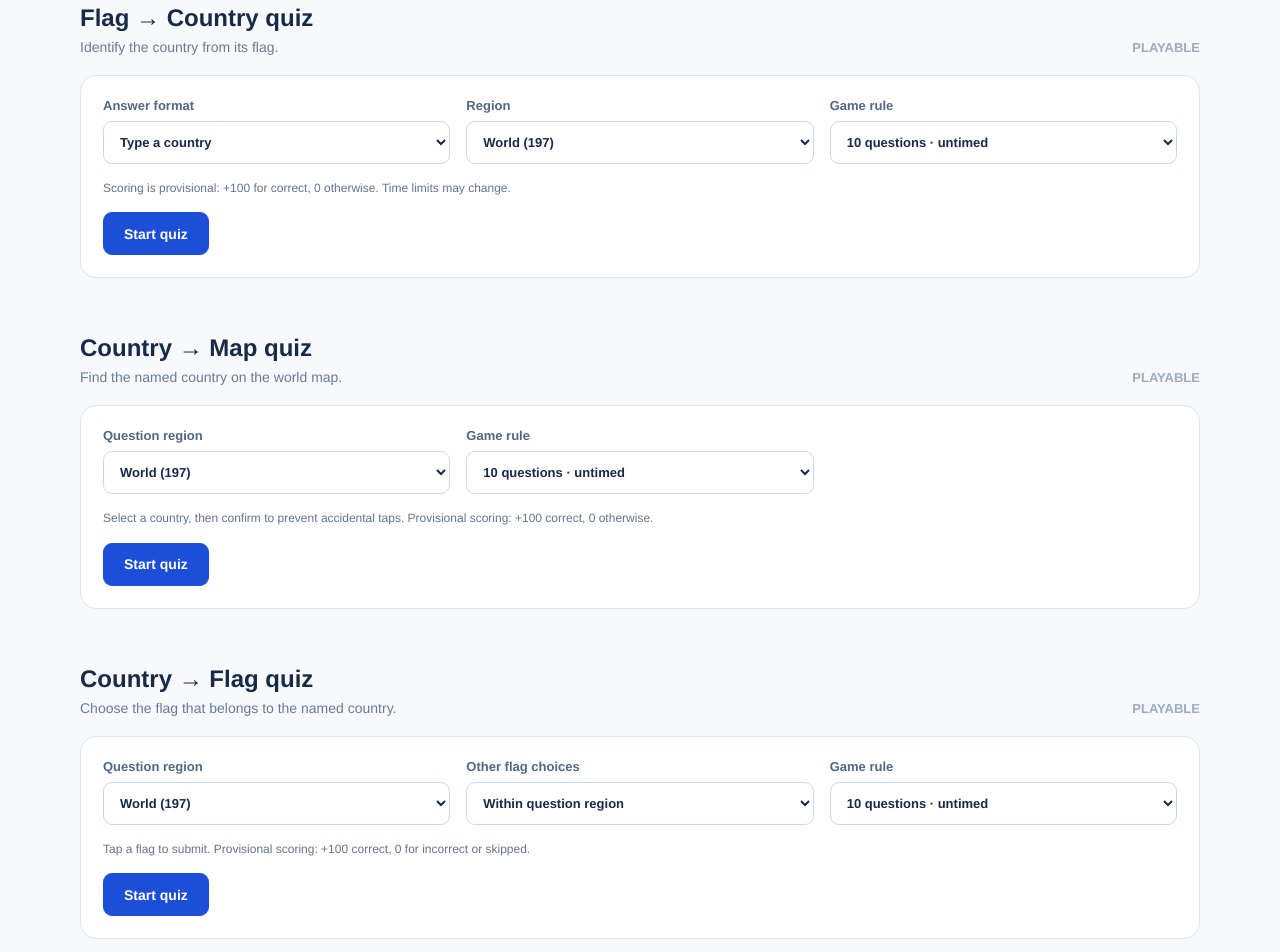
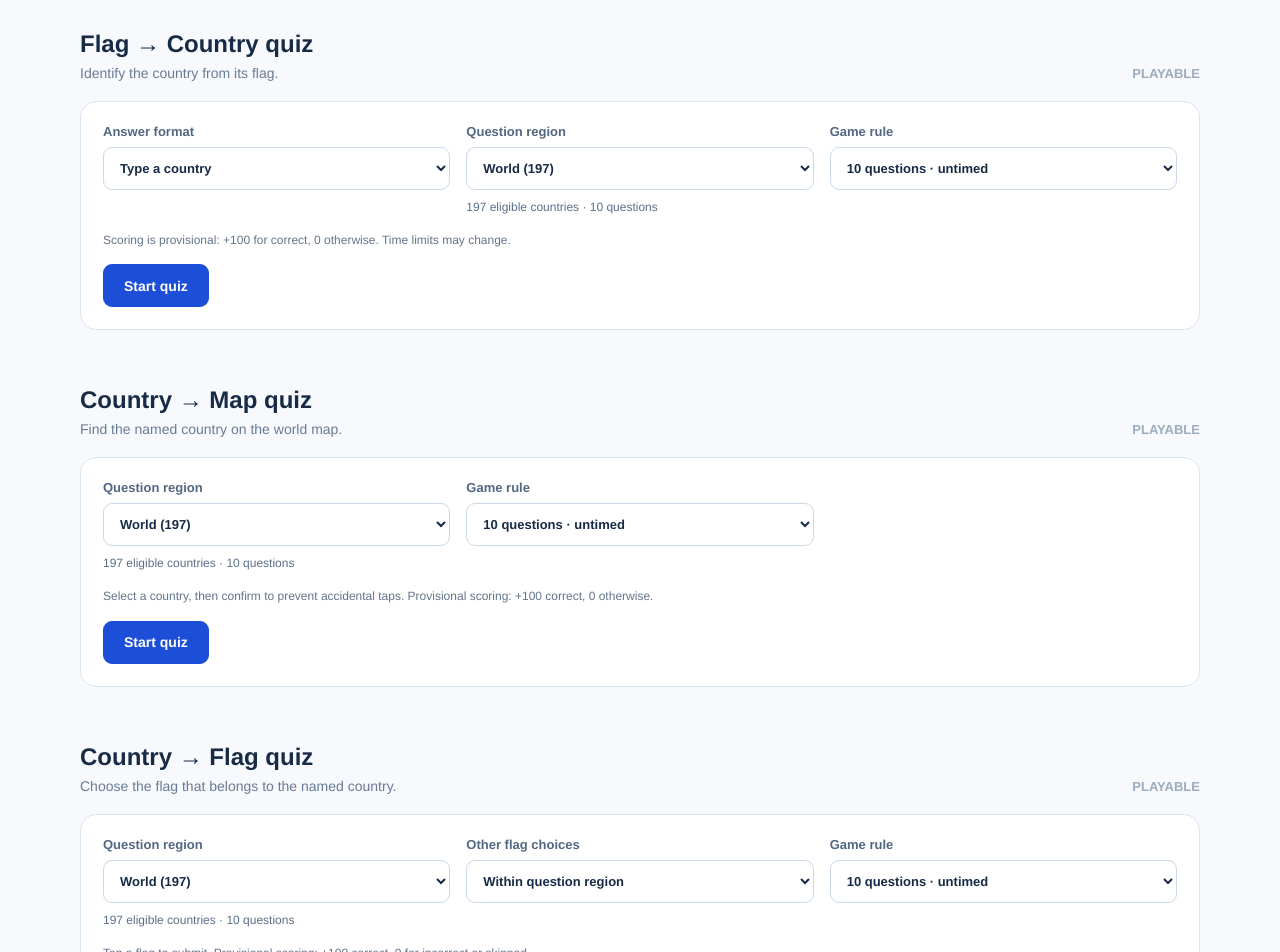
Before and after one commit to naoiw/geo-quiz, a React (Vite) app: page / in a window 1280 px wide. Shown: the part 800-1752 px from the top of the page. Built offline with nearby package versions, Linux system fonts and the light colour scheme.

Commit message:
feat: share region selector across all quiz formats and show playable question counts

```diff
--- a/src/features/quiz/NameQuiz.css
+++ b/src/features/quiz/NameQuiz.css
@@ -345,3 +345,18 @@
     padding: 14px;
   }
 }
+
+/* Shared region selector also shows the available question count. */
+.quiz__region-summary {
+  font-size: 12px;
+  font-weight: 500;
+  color: #5b6f89;
+  line-height: 1.5;
+}
+
+.quiz__region-warning {
+  font-size: 12px;
+  font-weight: 700;
+  color: #9b3f34;
+  line-height: 1.5;
+}
--- a/src/features/quiz/NameQuiz.tsx
+++ b/src/features/quiz/NameQuiz.tsx
@@ -1,6 +1,5 @@
 import { useEffect, useMemo, useRef, useState } from "react";
 import { countries, findCountry, getCountryName, regions } from "../../country-data";
-import type { RegionId } from "../../country-data";
 import {
   advanceSession, getQuestionCountry, getRemainingMs, getResult,
   skipQuestion, startSession, submitAnswer, tickSession,
@@ -11,10 +10,10 @@ import { WorldMap } from "../../map/WorldMap";
 import { CountryFlag } from "../../flags/CountryFlag";
 import { createCountryNameChoices } from "./name-choices";
 import { CountryChoiceGrid } from "./CountryChoiceGrid";
+import { RegionSelector, countRegionCountries, type RegionSelection } from "./RegionSelector";
 import "./NameQuiz.css";
 
 type NameAnswerFormat = Extract<AnswerFormat, "text" | "multiple-choice">;
-type RegionSelection = RegionId | "world";
 
 interface Props {
   locale: Locale;
@@ -36,6 +35,8 @@ export function NameQuiz({ locale, kind }: Props) {
   const [sessionRule, setSessionRule] = useState<SessionRule>("ten-untimed");
   const [regionId, setRegionId] = useState<RegionSelection>("world");
   const [durationSeconds, setDurationSeconds] = useState<number>(120);
+  const insufficientCountries = countRegionCountries(regionId) <
+    (answerFormat === "multiple-choice" ? 4 : 1);
   const [session, setSession] = useState<GameSession | null>(null);
   const [answerText, setAnswerText] = useState("");
   const [clockMs, setClockMs] = useState(0);
@@ -85,6 +86,7 @@ export function NameQuiz({ locale, kind }: Props) {
     : null;
 
   const start = () => {
+    if (insufficientCountries) return;
     const now = Date.now();
     setSession(startSession({
       quizKind: kind,
@@ -170,21 +172,13 @@ export function NameQuiz({ locale, kind }: Props) {
                 <option value="multiple-choice">{isJa ? "国名を四択" : "Four choices"}</option>
               </select>
             </label>
-            <label className="quiz__label">
-              {isJa ? "出題地域" : "Region"}
-              <select value={regionId} onChange={(event) =>
-                setRegionId(event.target.value as RegionSelection)}>
-                <option value="world">{isJa ? "全世界（197）" : "World (197)"}</option>
-                {regions.map((region) => {
-                  const count = countries.filter((item) => item.regionIds.includes(region.id)).length;
-                  return (
-                    <option key={region.id} value={region.id}>
-                      {region.names[locale] + " (" + count + ")"}
-                    </option>
-                  );
-                })}
-              </select>
-            </label>
+            <RegionSelector
+              locale={locale}
+              value={regionId}
+              onChange={setRegionId}
+              sessionRule={sessionRule}
+              minimumCountries={answerFormat === "multiple-choice" ? 4 : 1}
+            />
             <label className="quiz__label">
               {isJa ? "ゲームルール" : "Game rule"}
               <select value={sessionRule} onChange={(event) =>
@@ -211,7 +205,8 @@ export function NameQuiz({ locale, kind }: Props) {
           <p className="quiz__note">{isJa
             ? "配点は暫定で正解100点、誤答・パス0点です。制限時間も今後調整します。"
             : "Scoring is provisional: +100 for correct, 0 otherwise. Time limits may change."}</p>
-          <button type="button" className="quiz__primary" onClick={start}>
+          <button type="button" className="quiz__primary" onClick={start}
+            disabled={insufficientCountries}>
             {isJa ? "クイズを開始" : "Start quiz"}
           </button>
         </div>
@@ -222,7 +217,8 @@ export function NameQuiz({ locale, kind }: Props) {
           <div className="quiz__stats" aria-label={isJa ? "ゲームの進行状況" : "Game progress"}>
             <span>{session.configuration.sessionRule === "time-attack"
               ? (isJa ? "第" + question?.number + "問" : "Question " + question?.number)
-              : (isJa ? "第" + question?.number + "問 / 10問" : "Question " + question?.number + " / 10")}</span>
+              : (isJa ? "第" + question?.number + "問 / " + session.questionLimit + "問" :
+                "Question " + question?.number + " / " + session.questionLimit)}</span>
             <span>{isJa ? "スコア" : "Score"}: {session.score}</span>
             {timeLeft !== null && (
               <span role="timer" aria-label={isJa ? "残り時間" : "Remaining time"}>
@@ -373,7 +369,8 @@ export function NameQuiz({ locale, kind }: Props) {
           <p className="quiz__note">
             {result.finishReason === "timeout"
               ? (isJa ? "時間切れです。" : "Time is up.")
-              : (isJa ? "10問終了しました。" : "All 10 questions completed.")}
+              : (isJa ? session.questionLimit + "問終了しました。" :
+                "All " + session.questionLimit + " questions completed.")}
           </p>
           <ol className="quiz__history">
             {result.history.map((record) => {
--- a/src/features/quiz/NameToFlagQuiz.tsx
+++ b/src/features/quiz/NameToFlagQuiz.tsx
@@ -1,6 +1,5 @@
 import { useEffect, useMemo, useState } from "react";
-import { countries, findCountry, getCountryName, regions } from "../../country-data";
-import type { RegionId } from "../../country-data";
+import { countries, findCountry, getCountryName } from "../../country-data";
 import {
   advanceSession, getQuestionCountry, getRemainingMs, getResult,
   skipQuestion, startSession, submitAnswer, tickSession,
@@ -9,11 +8,11 @@ import type { GameSession, SessionRule } from "../../game-engine/types";
 import { CountryFlag } from "../../flags/CountryFlag";
 import type { Locale } from "../../i18n/messages";
 import { CountryChoiceGrid } from "./CountryChoiceGrid";
+import { RegionSelector, countRegionCountries, type RegionSelection } from "./RegionSelector";
 import { createFlagChoices, type FlagChoiceScope } from "./flag-choices";
 import "./NameQuiz.css";
 import "./NameToFlagQuiz.css";
 
-type RegionSelection = RegionId | "world";
 const durations = [60, 120, 180, 300] as const;
 
 function formatTime(milliseconds: number): string {
@@ -29,6 +28,7 @@ export function NameToFlagQuiz({ locale }: { locale: Locale }) {
   const [scope, setScope] = useState<FlagChoiceScope>("region");
   const [sessionRule, setSessionRule] = useState<SessionRule>("ten-untimed");
   const [durationSeconds, setDurationSeconds] = useState(120);
+  const insufficientCountries = countRegionCountries(regionId) < (scope === "region" ? 4 : 1);
   const [session, setSession] = useState<GameSession | null>(null);
   const [clockMs, setClockMs] = useState(0);
 
@@ -63,6 +63,7 @@ export function NameToFlagQuiz({ locale }: { locale: Locale }) {
     : null;
 
   const start = () => {
+    if (insufficientCountries) return;
     const now = Date.now();
     setSession(startSession({
       quizKind: "name-to-flag",
@@ -113,21 +114,13 @@ export function NameToFlagQuiz({ locale }: { locale: Locale }) {
       {!session && (
         <div className="quiz__setup">
           <div className="quiz__settings">
-            <label className="quiz__label">
-              {isJa ? "出題地域" : "Question region"}
-              <select value={regionId} onChange={(event) =>
-                setRegionId(event.target.value as RegionSelection)}>
-                <option value="world">{isJa ? "全世界（197）" : "World (197)"}</option>
-                {regions.map((region) => {
-                  const count = countries.filter((country) => country.regionIds.includes(region.id)).length;
-                  return (
-                    <option key={region.id} value={region.id}>
-                      {region.names[locale] + " (" + count + ")"}
-                    </option>
-                  );
-                })}
-              </select>
-            </label>
+            <RegionSelector
+              locale={locale}
+              value={regionId}
+              onChange={setRegionId}
+              sessionRule={sessionRule}
+              minimumCountries={scope === "region" ? 4 : 1}
+            />
             <label className="quiz__label">
               {isJa ? "誤答国旗の範囲" : "Other flag choices"}
               <select value={scope} onChange={(event) => setScope(event.target.value as FlagChoiceScope)}>
@@ -161,7 +154,8 @@ export function NameToFlagQuiz({ locale }: { locale: Locale }) {
           <p className="quiz__note">{isJa
             ? "国旗をタップすると回答を確定します。配点は暫定で正答100点、誤答・パス0点です。"
             : "Tap a flag to submit. Provisional scoring: +100 correct, 0 for incorrect or skipped."}</p>
-          <button type="button" className="quiz__primary" onClick={start}>
+          <button type="button" className="quiz__primary" onClick={start}
+            disabled={insufficientCountries}>
             {isJa ? "クイズを開始" : "Start quiz"}
           </button>
         </div>
@@ -172,8 +166,8 @@ export function NameToFlagQuiz({ locale }: { locale: Locale }) {
           <div className="quiz__stats" aria-label={isJa ? "ゲームの進行状況" : "Game progress"}>
             <span>{session.configuration.sessionRule === "time-attack"
               ? (isJa ? "第" + question?.number + "問" : "Question " + question?.number)
-              : (isJa ? "第" + question?.number + "問 / 10問" :
-                "Question " + question?.number + " / 10")}</span>
+              : (isJa ? "第" + question?.number + "問 / " + session.questionLimit + "問" :
+                "Question " + question?.number + " / " + session.questionLimit)}</span>
             <span>{isJa ? "スコア" : "Score"}: {session.score}</span>
             {remainingMs !== null && (
               <span role="timer" aria-label={isJa ? "残り時間" : "Remaining time"}>
@@ -257,7 +251,8 @@ export function NameToFlagQuiz({ locale }: { locale: Locale }) {
           <p className="quiz__note">
             {result.finishReason === "timeout"
               ? (isJa ? "時間切れです。" : "Time is up.")
-              : (isJa ? "10問終了しました。" : "All 10 questions completed.")}
+              : (isJa ? session.questionLimit + "問終了しました。" :
+                "All " + session.questionLimit + " questions completed.")}
           </p>
           <ol className="quiz__history">
             {result.history.map((record) => {
--- a/src/features/quiz/NameToMapQuiz.tsx
+++ b/src/features/quiz/NameToMapQuiz.tsx
@@ -1,6 +1,5 @@
 import { useEffect, useState } from "react";
-import { countries, findCountry, getCountryName, regions } from "../../country-data";
-import type { RegionId } from "../../country-data";
+import { countries, findCountry, getCountryName } from "../../country-data";
 import {
   advanceSession, getQuestionCountry, getRemainingMs, getResult,
   skipQuestion, startSession, submitAnswer, tickSession,
@@ -8,10 +7,10 @@ import {
 import type { GameSession, SessionRule } from "../../game-engine/types";
 import type { Locale } from "../../i18n/messages";
 import { WorldMap } from "../../map/WorldMap";
+import { RegionSelector, countRegionCountries, type RegionSelection } from "./RegionSelector";
 import "./NameQuiz.css";
 import "./NameToMapQuiz.css";
 
-type RegionSelection = RegionId | "world";
 const durations = [60, 120, 180, 300] as const;
 
 function formatTime(milliseconds: number): string {
@@ -26,6 +25,7 @@ export function NameToMapQuiz({ locale }: { locale: Locale }) {
   const [regionId, setRegionId] = useState<RegionSelection>("world");
   const [sessionRule, setSessionRule] = useState<SessionRule>("ten-untimed");
   const [durationSeconds, setDurationSeconds] = useState(120);
+  const insufficientCountries = countRegionCountries(regionId) < 1;
   const [session, setSession] = useState<GameSession | null>(null);
   const [selectedId, setSelectedId] = useState<string | null>(null);
   const [clockMs, setClockMs] = useState(0);
@@ -52,6 +52,7 @@ export function NameToMapQuiz({ locale }: { locale: Locale }) {
     ? getRemainingMs(session, Math.max(clockMs, session.startedAtMs)) : null;
 
   const start = () => {
+    if (insufficientCountries) return;
     const now = Date.now();
     const configuration = {
       quizKind: "name-to-map",
@@ -113,21 +114,12 @@ export function NameToMapQuiz({ locale }: { locale: Locale }) {
       {!session && (
         <div className="quiz__setup">
           <div className="quiz__settings">
-            <label className="quiz__label">
-              {isJa ? "出題地域" : "Question region"}
-              <select value={regionId} onChange={(event) =>
-                setRegionId(event.target.value as RegionSelection)}>
-                <option value="world">{isJa ? "全世界（197）" : "World (197)"}</option>
-                {regions.map((region) => {
-                  const count = countries.filter((country) => country.regionIds.includes(region.id)).length;
-                  return (
-                    <option key={region.id} value={region.id}>
-                      {region.names[locale] + " (" + count + ")"}
-                    </option>
-                  );
-                })}
-              </select>
-            </label>
+            <RegionSelector
+              locale={locale}
+              value={regionId}
+              onChange={setRegionId}
+              sessionRule={sessionRule}
+            />
             <label className="quiz__label">
               {isJa ? "ゲームルール" : "Game rule"}
               <select value={sessionRule} onChange={(event) =>
@@ -154,7 +146,8 @@ export function NameToMapQuiz({ locale }: { locale: Locale }) {
           <p className="quiz__note">{isJa
             ? "スマホの誤タップを防ぐため、国を選んでから「回答を確定」を押します。配点は暫定で正解100点、誤答・パス0点です。"
             : "Select a country, then confirm to prevent accidental taps. Provisional scoring: +100 correct, 0 otherwise."}</p>
-          <button type="button" className="quiz__primary" onClick={start}>
+          <button type="button" className="quiz__primary" onClick={start}
+            disabled={insufficientCountries}>
             {isJa ? "クイズを開始" : "Start quiz"}
           </button>
         </div>
@@ -166,8 +159,8 @@ export function NameToMapQuiz({ locale }: { locale: Locale }) {
             <span>{session.configuration.sessionRule === "time-attack"
               ? (isJa ? "第" + session.currentQuestion?.number + "問" :
                 "Question " + session.currentQuestion?.number)
-              : (isJa ? "第" + session.currentQuestion?.number + "問 / 10問" :
-                "Question " + session.currentQuestion?.number + " / 10")}</span>
+              : (isJa ? "第" + session.currentQuestion?.number + "問 / " + session.questionLimit + "問" :
+                "Question " + session.currentQuestion?.number + " / " + session.questionLimit)}</span>
             <span>{isJa ? "スコア" : "Score"}: {session.score}</span>
             {remainingMs !== null && (
               <span role="timer" aria-label={isJa ? "残り時間" : "Remaining time"}>
@@ -262,7 +255,8 @@ export function NameToMapQuiz({ locale }: { locale: Locale }) {
           <p className="quiz__note">
             {result.finishReason === "timeout"
               ? (isJa ? "時間切れです。" : "Time is up.")
-              : (isJa ? "10問終了しました。" : "All 10 questions completed.")}
+              : (isJa ? session.questionLimit + "問終了しました。" :
+                "All " + session.questionLimit + " questions completed.")}
           </p>
           <ol className="quiz__history">
             {result.history.map((record) => {
--- /dev/null
+++ b/src/features/quiz/RegionSelector.tsx
@@ -0,0 +1,62 @@
+import { countries, regions } from "../../country-data";
+import type { RegionId } from "../../country-data";
+import { getEligibleCountries, getQuestionLimit } from "../../game-engine/engine";
+import type { SessionRule } from "../../game-engine/types";
+import type { Locale } from "../../i18n/messages";
+
+export type RegionSelection = RegionId | "world";
+
+export function countRegionCountries(selection: RegionSelection): number {
+  return getEligibleCountries(countries, selection === "world" ? null : selection).length;
+}
+
+interface Props {
+  locale: Locale;
+  value: RegionSelection;
+  onChange: (selection: RegionSelection) => void;
+  sessionRule: SessionRule;
+  minimumCountries?: number;
+}
+
+/** One source of truth for every quiz mode's regions, labels and question counts. */
+export function RegionSelector({
+  locale,
+  value,
+  onChange,
+  sessionRule,
+  minimumCountries = 1,
+}: Props) {
+  const isJa = locale === "ja";
+  const count = countRegionCountries(value);
+  const questionLimit = getQuestionLimit(count, sessionRule);
+  const insufficient = count < minimumCountries;
+
+  return (
+    <label className="quiz__label">
+      {isJa ? "出題地域" : "Question region"}
+      <select value={value} onChange={(event) =>
+        onChange(event.target.value as RegionSelection)}>
+        <option value="world">{isJa ? "全世界" : "World"} ({countries.length})</option>
+        {regions.map((region) => (
+          <option key={region.id} value={region.id}>
+            {region.names[locale]} ({countRegionCountries(region.id)})
+          </option>
+        ))}
+      </select>
+      <span className="quiz__region-summary" role="status" aria-live="polite">
+        {isJa
+          ? "対象 " + count + "か国・地域" +
+            (sessionRule === "time-attack" ? "・時間内に出題" : "・" + questionLimit + "問出題")
+          : count + " eligible countries" +
+            (sessionRule === "time-attack" ? " · time attack" : " · " + questionLimit + " questions")}
+      </span>
+      {insufficient && (
+        <span className="quiz__region-warning">
+          {isJa
+            ? "この回答方式には最低 " + minimumCountries + "か国・地域が必要です。"
+            : "This answer format needs at least " + minimumCountries + " countries."}
+        </span>
+      )}
+    </label>
+  );
+}
```
